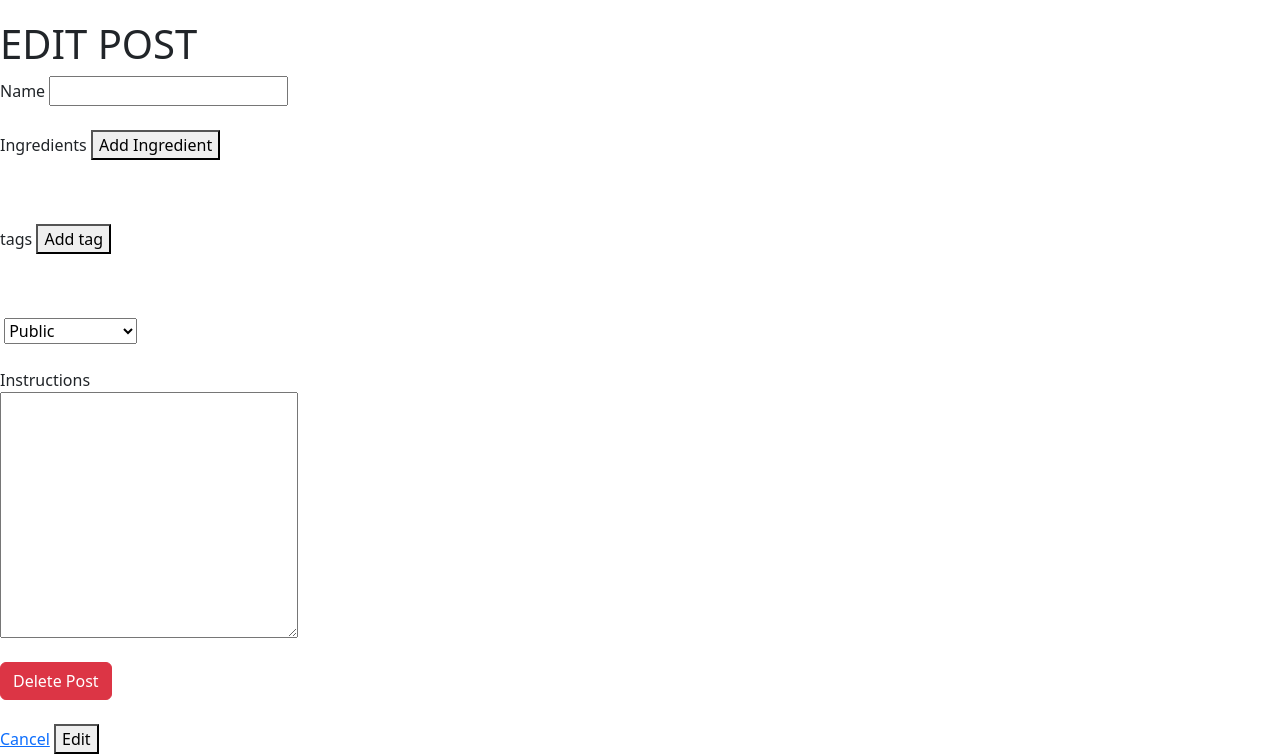
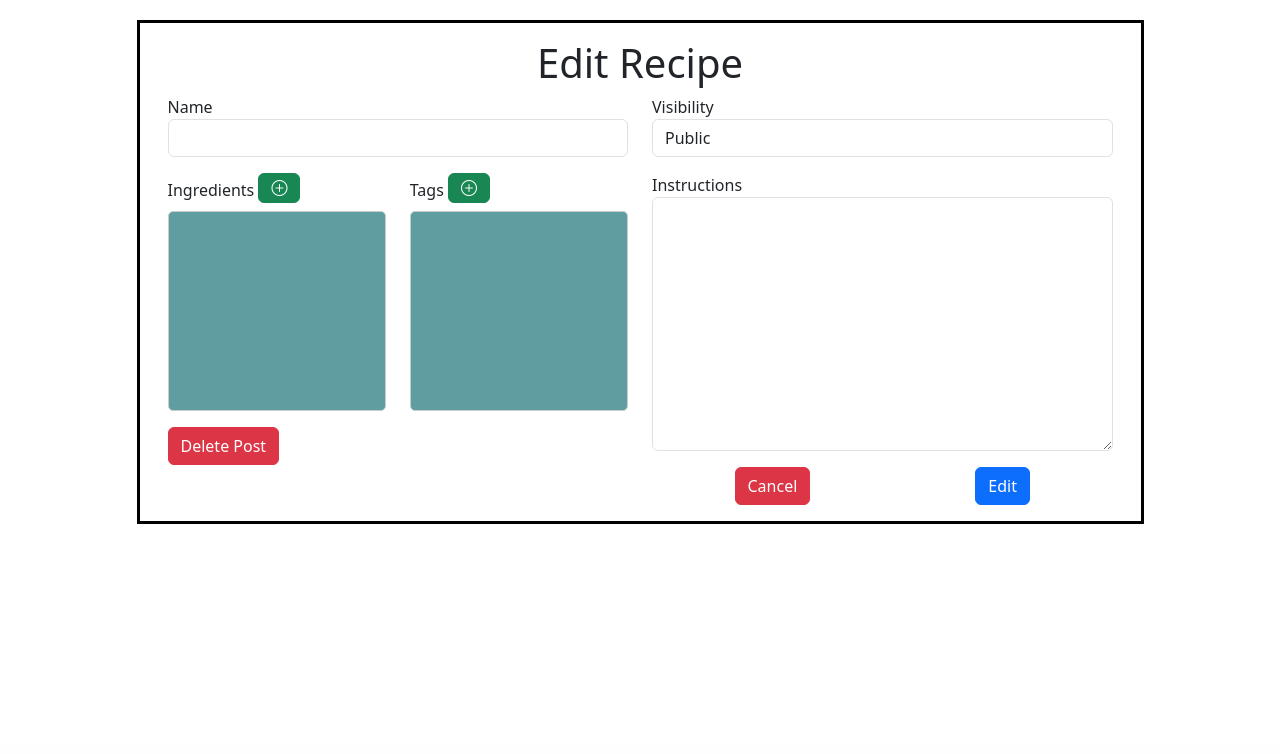
Before and after one commit to PaulRojasUN/Social_Recipes, a Django app: template app/templates/main_app/edit_post.html in a window 1280 px wide. Shown: the part 56-810 px from the top of the page. After the commit the page ends 580 px from the top, so only its background shows below. Run offline with Django 3.2, Linux system fonts and the light colour scheme; the template is opened without the code that fills it, so the values that code supplies are empty; some libraries are stand-ins or nearby versions.

```diff
--- a/app/static/js/main_app/edit_post.js
+++ b/app/static/js/main_app/edit_post.js
@@ -3,7 +3,10 @@ function update_ingredients_list(){
     let ingredients = localStorage.getItem('ingredients').split(',');
     $('#ul_ingredients').html('');
     if (ingredients[0] != "") {
-        ingredients.forEach(e => $('#ul_ingredients').append('<li>' + e + '<button id=\"'+ 'btn_li_ing_' + e +'\">x</button></li>'));
+        ingredients.forEach(e => $('#ul_ingredients').append('<li>' +
+        '<span class=\"badge rounded-pill text-bg-secondary\">' +
+        e + '</span>' + '<button id=\"' + 'btn_li_ing_' + e +
+        '\" class=\"btn btn-danger"\"><i class="bi bi-x-circle delete-from-ul"></i></button></li>'));
     }
 
 }
@@ -13,7 +16,10 @@ function update_tags_list(){
     let tags = localStorage.getItem('tags').split(',');
     $('#ul_tags').html('');
     if (tags[0] != "") {
-        tags.forEach(e => $('#ul_tags').append('<li>' + e + '<button id=\"'+ 'btn_li_tags_' + e +'\">x</button></li>'));
+        tags.forEach(e => $('#ul_tags').append('<li>' +
+        '<span class=\"badge rounded-pill text-bg-secondary\">' +
+        e + '</span>' + '<button id=\"' + 'btn_li_tags_' + e +
+        '\" class=\"btn btn-danger"\"><i class="bi bi-x-circle delete-from-ul"></i></button></li>'));
     }
 
 }
--- a/app/templates/main_app/edit_post.html
+++ b/app/templates/main_app/edit_post.html
@@ -1,7 +1,7 @@
 {% extends 'base.html' %}
 {% load static %}
 {% block content %}
-<h1> EDIT POST</h1>
+<!-- <h1> EDIT POST</h1>
 <input id="input_post_id" type="hidden" value="{{post_id}}">
 <label for="input_recipe_name">Name</label>
 <input id="input_recipe_name" name="input_recipe_name" type="text">
@@ -32,7 +32,78 @@
 <button id="btn_delete_post" class="btn btn-danger">Delete Post</button>
 <br><br>
 <a href="/">Cancel</a>
-<button id="btn_edit_post">Edit</button>
+<button id="btn_edit_post">Edit</button> -->
+
+
+
+<div class="contenedor d-flex justify-content-center align-items-center">
+  <input id="input_post_id" type="hidden" value="{{post_id}}">
+  <div class="row border border-3 border-black p-3">
+      <h1 class="text-center">Edit Recipe</h1>
+      <div class="col-12 col-md-6">
+
+          <div class="mb-3">
+            <label for="input_recipe_name">Name</label>
+            <input id="input_recipe_name" name="input_recipe_name" type="text" class="form-control">
+          </div>
+
+
+          <div class="row">
+              <div class="col-12 col-md-6">
+                  <div class="mb-3">
+
+                      <label class="label-form" for="ul_ingredients">Ingredients</label>
+                      <button id="btn_add_ingredient" class="btn btn-success mb-2"><i class="bi bi-plus-circle"></i></button>
+                      <ul id="ul_ingredients" class="mini-list">
+                      </ul>
+                  </div>
+              </div>
+              <div class="col-12 col-md-6">
+                  <div class="mb-3">
+                      <label class="label-form">Tags</label>
+                      <button id="btn_add_tag" class="btn btn-success mb-2"><i class="bi bi-plus-circle"></i></button>
+                      <br>
+                      <ul id="ul_tags" class="mini-list">
+                      </ul>
+                  </div>
+              </div>
+              <div class="d-flex justify-content-start">
+                <button id="btn_delete_post" class="btn btn-danger">Delete Post</button>
+              </div>
+
+          </div>
+      </div>
+      <div class="col-12 col-md-6">
+          <div class="mb-3">
+
+              </select>
+
+              <label for="select_visibility">Visibility</label>
+              <select class="form-control" name="select_visibility" id="select_visibility">
+                <option value="public">Public</option>
+                <option value="followers_only">Followers Only</option>
+                <option value="private">Private</option>
+              </select>
+          </div>
+          <div class="mb-3">
+
+              <label for="textarea_instructions">Instructions</label>
+              <textarea name="textarea_instructions" id="textarea_instructions" class="form-control" cols="30" rows="10"></textarea>
+
+          </div>
+
+
+
+
+          <div class="d-flex justify-content-around">
+                  <a class="btn btn-danger" href="/">Cancel</a>
+                  <button  id="btn_edit_post" class="btn btn-primary">Edit</button>
+          </div>
+
+      </div>
+  </div>
+</div>
+
 
 
 <!--Ingredients Modal-->
```
Also changed, not shown: app/static/js/main_app/view_post.js (+6 -2 lines), app/templates/main_app/create_post.html (+0 -7 lines), app/templates/main_app/view_post.html (+74 -2 lines).
